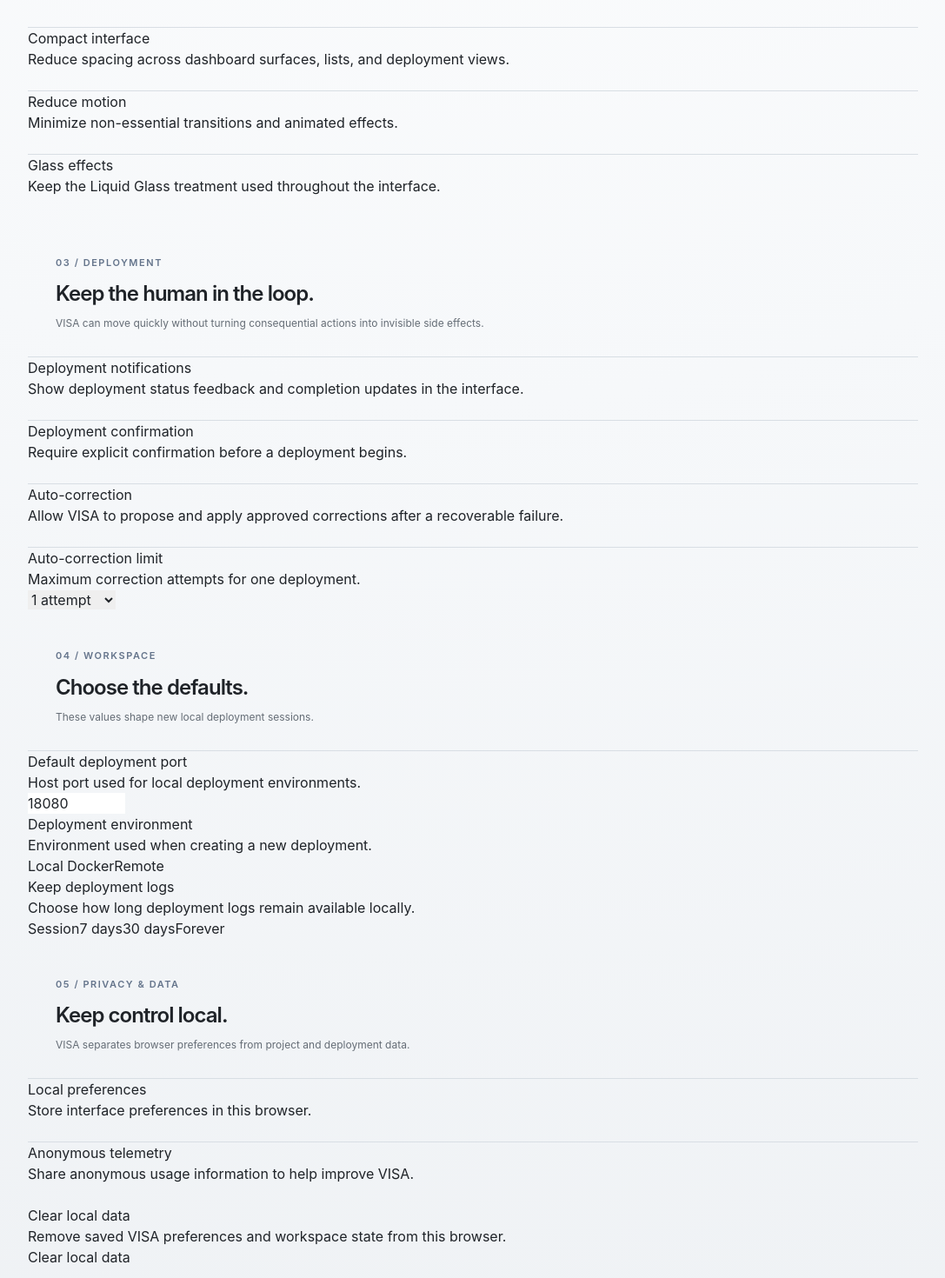
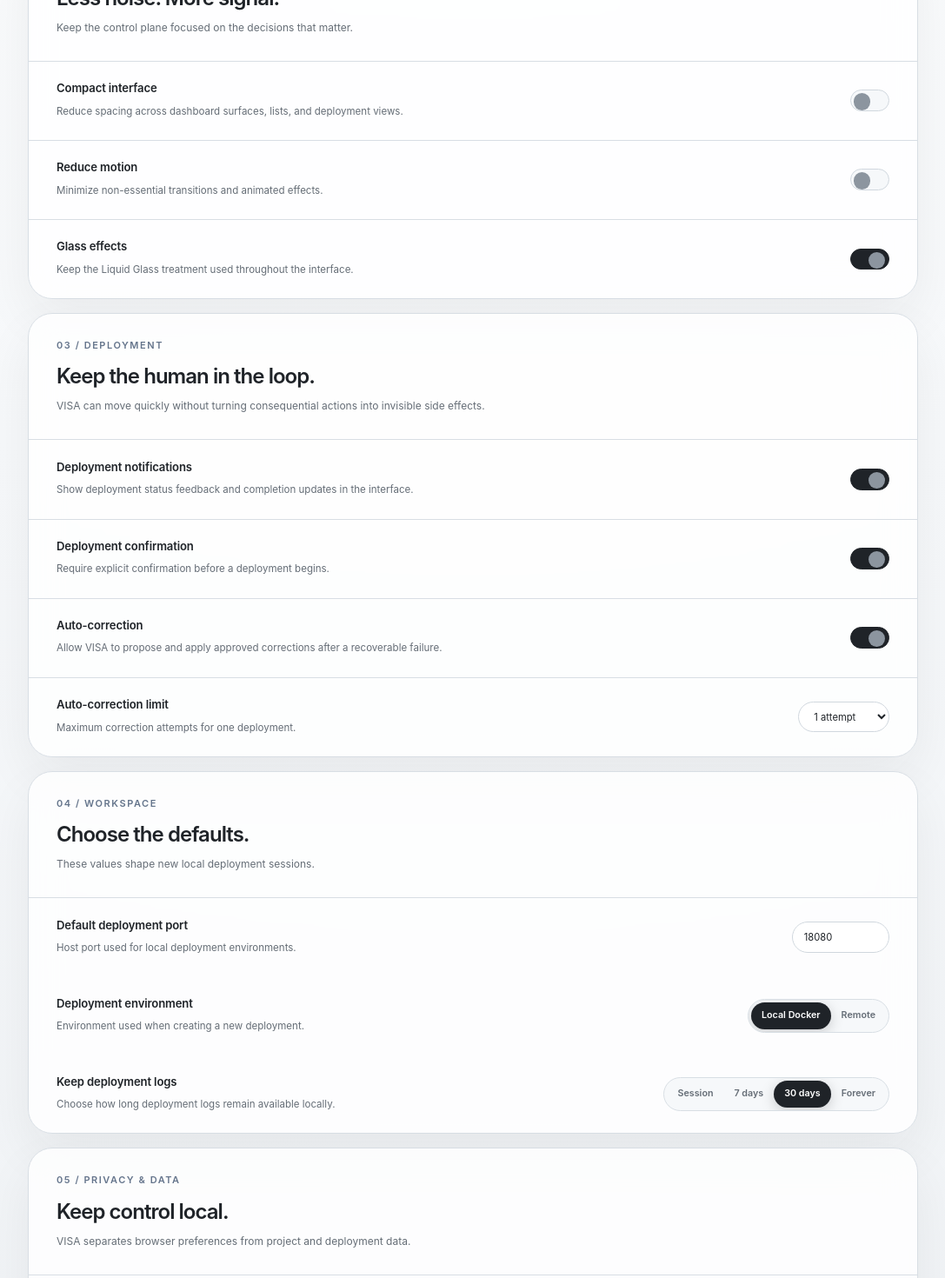
Before and after one commit to adelos-corp/VISA-IBM, a Next.js app in the folder apps/ui/: page /preferences in a window 1280 px wide. Shown: the part 920-2390 px from the top of the page at 87% size, without its empty margins (96-1183 px from the left). Built offline with nearby package versions, Linux system fonts and the light colour scheme.

Commit message:
Add editorial settings design system and preferences controls

```diff
--- a/apps/ui/src/app/globals.css
+++ b/apps/ui/src/app/globals.css
@@ -162,3 +162,148 @@ button, input { font: inherit; }
   backdrop-filter: none !important;
   -webkit-backdrop-filter: none !important;
 }
+
+
+/* VISA editorial / Awwwards-inspired settings system */
+.visa-settings-card {
+  overflow: hidden;
+  border: 1px solid rgba(255,255,255,0.09);
+  border-radius: 28px;
+  background: linear-gradient(145deg, rgba(255,255,255,0.045), rgba(255,255,255,0.018));
+  box-shadow: 0 30px 80px rgba(0,0,0,0.20);
+  backdrop-filter: blur(18px);
+  -webkit-backdrop-filter: blur(18px);
+}
+
+.visa-setting-row {
+  display: flex;
+  align-items: center;
+  justify-content: space-between;
+  gap: 2rem;
+  padding: 1.35rem 1.5rem;
+}
+@media (min-width: 640px) { .visa-setting-row { padding-left: 2rem; padding-right: 2rem; } }
+
+.visa-setting-row h2, .visa-danger-row h2 {
+  color: #f8fafc;
+  font-size: .82rem;
+  font-weight: 600;
+  letter-spacing: -.01em;
+}
+.visa-setting-row p, .visa-danger-row p {
+  margin-top: .35rem;
+  color: #64748b;
+  font-size: .72rem;
+  line-height: 1.35rem;
+}
+
+.visa-segmented {
+  display: flex;
+  max-width: 100%;
+  overflow-x: auto;
+  border: 1px solid rgba(255,255,255,.09);
+  border-radius: 999px;
+  padding: 3px;
+  background: rgba(255,255,255,.025);
+}
+.visa-segmented button {
+  white-space: nowrap;
+  border-radius: 999px;
+  padding: .45rem .75rem;
+  color: #64748b;
+  font-size: .67rem;
+  font-weight: 600;
+  transition: all .2s ease;
+}
+.visa-segmented button:hover { color: #e2e8f0; }
+.visa-segmented button.is-active {
+  color: #020617;
+  background: #fff;
+  box-shadow: 0 4px 16px rgba(0,0,0,.18);
+}
+
+.visa-toggle {
+  position: relative;
+  flex-shrink: 0;
+  width: 2.8rem;
+  height: 1.55rem;
+  border: 1px solid rgba(255,255,255,.1);
+  border-radius: 999px;
+  background: rgba(255,255,255,.045);
+  transition: .2s ease;
+}
+.visa-toggle span {
+  position: absolute;
+  top: 3px;
+  left: 3px;
+  width: 1.2rem;
+  height: 1.2rem;
+  border-radius: 50%;
+  background: #94a3b8;
+  transition: .2s ease;
+}
+.visa-toggle.is-on { border-color: rgba(88,166,255,.3); background: rgba(88,166,255,.16); }
+.visa-toggle.is-on span { left: calc(100% - 1.45rem); background: #fff; }
+
+.visa-select, .visa-input {
+  border: 1px solid rgba(255,255,255,.1);
+  border-radius: 999px;
+  background: rgba(255,255,255,.035);
+  color: #e2e8f0;
+  padding: .55rem .8rem;
+  font-size: .7rem;
+  outline: none;
+}
+.visa-select:focus, .visa-input:focus { border-color: rgba(88,166,255,.45); box-shadow: 0 0 0 3px rgba(88,166,255,.08); }
+.visa-select option { background: #0b1220; color: #fff; }
+
+.visa-danger-row {
+  display: flex;
+  align-items: center;
+  justify-content: space-between;
+  gap: 2rem;
+  margin: 0 1.5rem;
+  padding: 1.5rem 0;
+  border-top: 1px solid rgba(255,255,255,.09);
+}
+@media (min-width: 640px) { .visa-danger-row { margin-left: 2rem; margin-right: 2rem; } }
+.visa-danger-button {
+  flex-shrink: 0;
+  border: 1px solid rgba(248,113,113,.18);
+  border-radius: 999px;
+  padding: .55rem .85rem;
+  color: #fca5a5;
+  background: rgba(248,113,113,.05);
+  font-size: .68rem;
+  font-weight: 600;
+}
+.visa-danger-button:hover { background: rgba(248,113,113,.1); }
+
+[data-glass-effects="false"] .visa-settings-card {
+  background: #0a0f18;
+  backdrop-filter: none;
+  -webkit-backdrop-filter: none;
+  box-shadow: none;
+}
+[data-accent="neutral"] .visa-toggle.is-on { border-color: rgba(255,255,255,.22); background: rgba(255,255,255,.12); }
+
+[data-theme="light"] .visa-settings-card {
+  background: rgba(255,255,255,.82);
+  border-color: #d8dee4;
+  box-shadow: 0 24px 60px rgba(31,35,40,.06);
+}
+[data-theme="light"] .visa-setting-row h2, [data-theme="light"] .visa-danger-row h2 { color: #1f2328; }
+[data-theme="light"] .visa-setting-row p, [data-theme="light"] .visa-danger-row p { color: #656d76; }
+[data-theme="light"] .visa-segmented { border-color: #d8dee4; background: #f6f8fa; }
+[data-theme="light"] .visa-segmented button { color: #656d76; }
+[data-theme="light"] .visa-segmented button.is-active { color: #fff; background: #1f2328; }
+[data-theme="light"] .visa-toggle { border-color: #d0d7de; background: #f6f8fa; }
+[data-theme="light"] .visa-toggle span { background: #8c959f; }
+[data-theme="light"] .visa-toggle.is-on { background: #1f2328; border-color: #1f2328; }
+[data-theme="light"] .visa-select, [data-theme="light"] .visa-input { color: #1f2328; background: #fff; border-color: #d0d7de; }
+[data-theme="light"] .visa-select option { background: #fff; color: #1f2328; }
+
+[data-reduced-motion="true"] .visa-settings-card,
+[data-reduced-motion="true"] .visa-toggle,
+[data-reduced-motion="true"] .visa-toggle span,
+[data-reduced-motion="true"] .visa-segmented button { transition: none !important; }
```
